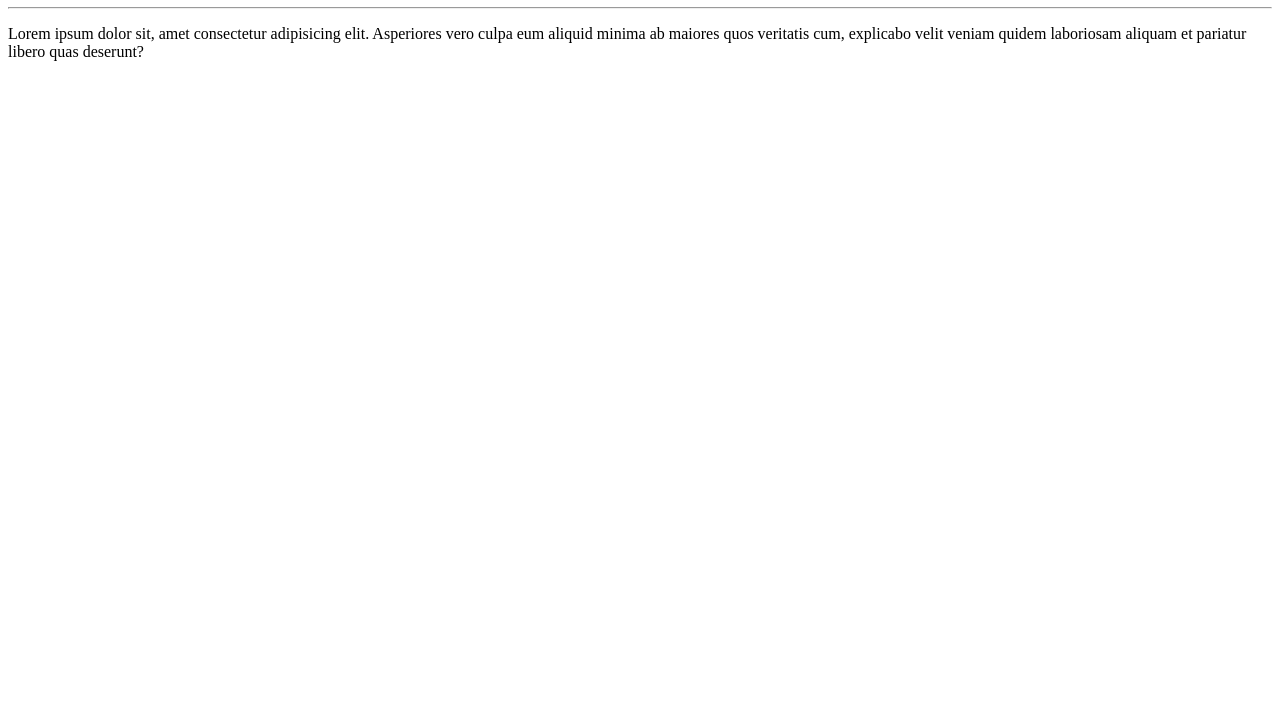
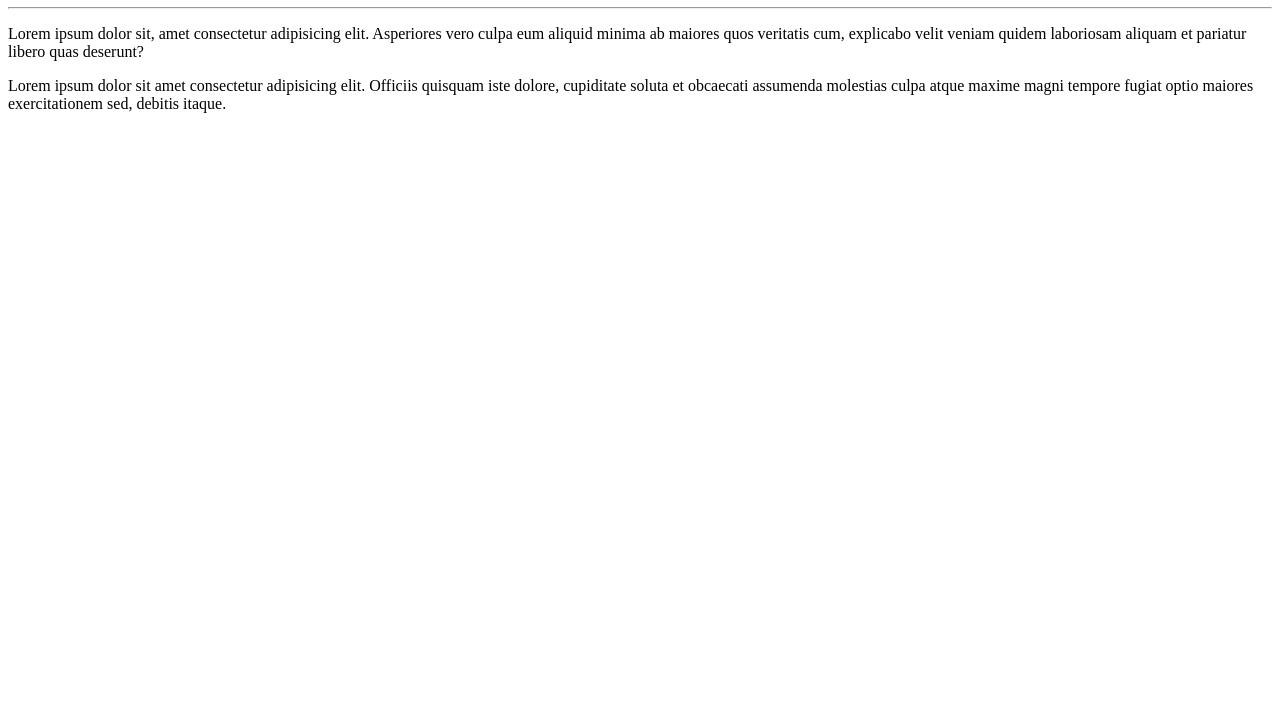
Before and after one commit to genivaldocicerobatistajunior/primeiro, a plain HTML site: page siteexemplo/index.html in a window 1280 px wide. Shown: the part 73-800 px from the top of the page. Drawn offline with Linux system fonts and the light colour scheme.

Commit message:
adicionei um paregrafro

```diff
--- a/siteexemplo/index.html
+++ b/siteexemplo/index.html
@@ -9,5 +9,6 @@
     <h1>olá, pessoas!</h1>
     <hr>
     <p>Lorem ipsum dolor sit, amet consectetur adipisicing elit. Asperiores vero culpa eum aliquid minima ab maiores quos veritatis cum, explicabo velit veniam quidem laboriosam aliquam et pariatur libero quas deserunt?</p>
+    <p>Lorem ipsum dolor sit amet consectetur adipisicing elit. Officiis quisquam iste dolore, cupiditate soluta et obcaecati assumenda molestias culpa atque maxime magni tempore fugiat optio maiores exercitationem sed, debitis itaque.</p>
 </body>
 </html>
```
